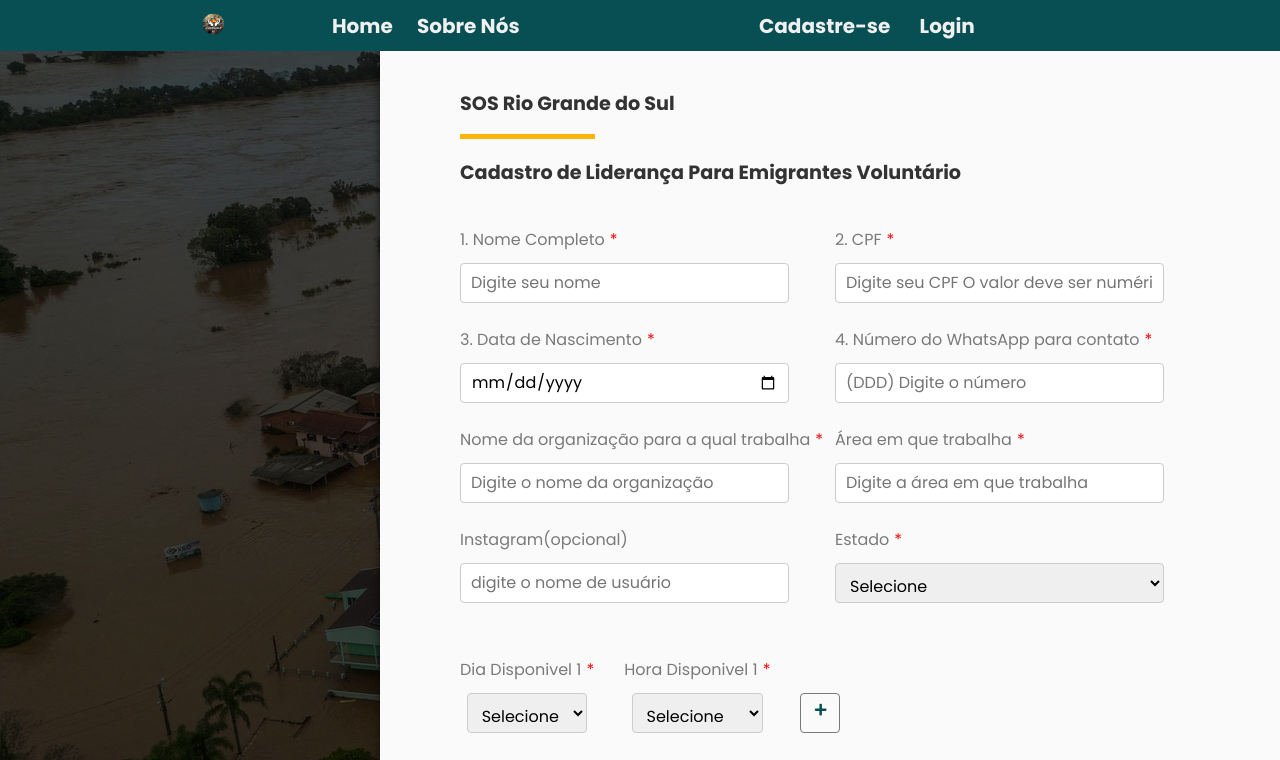
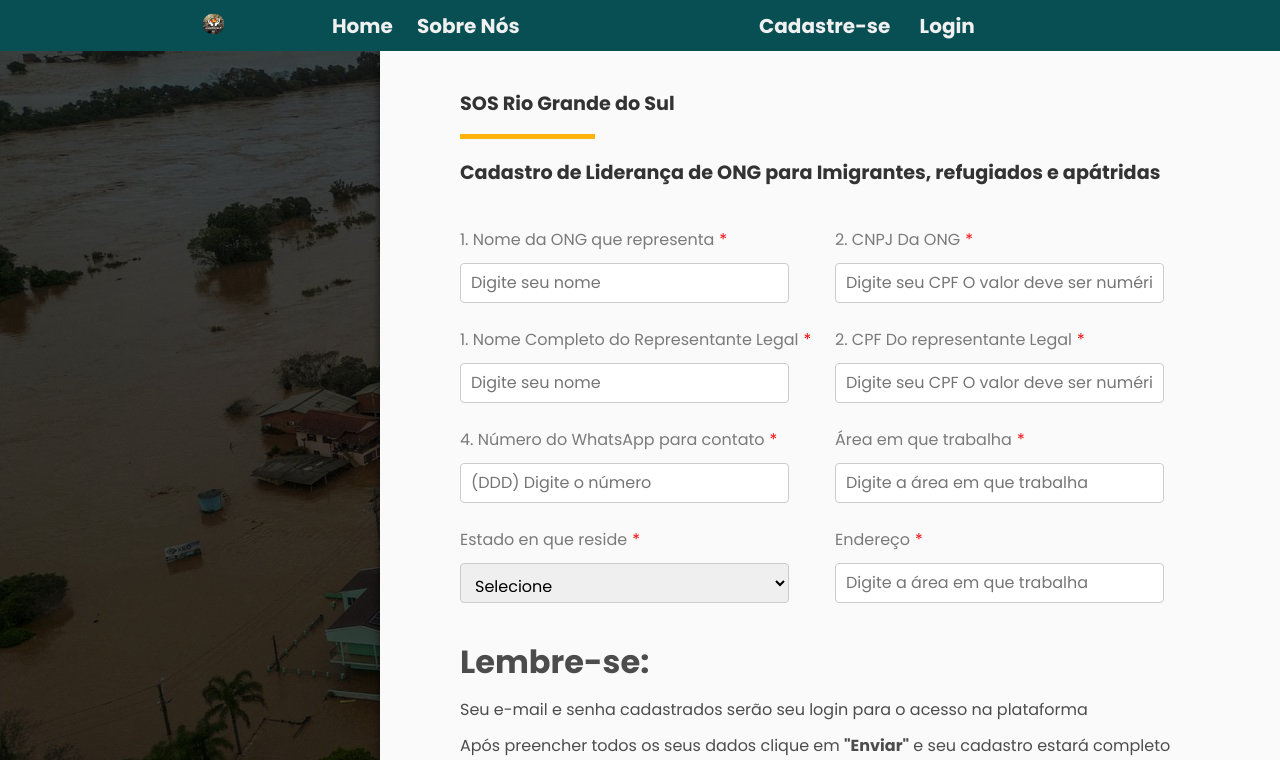
Before and after one commit to Dart1516/proyecto-toti-rs, a React (Create React App) app: page /FormularioLiderImigrante in a window 1280 px wide. Shown: the top 760 px of the page. Built offline with nearby package versions, Linux system fonts and the light colour scheme.

Commit message:
cadastros actualizados

```diff
--- a/src/Pages/FormularioEducadorSocial.js
+++ b/src/Pages/FormularioEducadorSocial.js
@@ -96,7 +96,7 @@ function FormularioEducadorSocial() {
       <div className="container">
         <div className="container-titulo">
         <h2>SOS Rio Grande do Sul </h2>
-        <h2> Educador Social Voluntário </h2>
+        <h2> Cadastro Educador Social Voluntário </h2>
         </div>
         <form className="general-inputs" onSubmit={handleSubmit}>
         <div className="inputs">
--- a/src/Pages/FormularioLiderImigrante.js
+++ b/src/Pages/FormularioLiderImigrante.js
@@ -95,12 +95,12 @@ function FormularioLiderImigrante() {
       <div className="container">
         <div className="container-titulo">
         <h2>SOS Rio Grande do Sul </h2>
-        <h2> Cadastro de Liderança Para Emigrantes Voluntário</h2>
+        <h2> Cadastro de Liderança de ONG para Imigrantes, refugiados e apátridas</h2>
         </div>
         <form className="general-inputs" onSubmit={handleSubmit}>
           <div className="inputs">
           <div className="input-field">
-            <h4>1. Nome Completo<span>*</span></h4>
+            <h4>1. Nome da ONG que representa<span>*</span></h4>
             <input
               className="input-text"
               type="text"
@@ -112,7 +112,7 @@ function FormularioLiderImigrante() {
             />
           </div>
           <div className="input-field">
-            <h4>2. CPF<span>*</span></h4>
+            <h4>2. CNPJ Da ONG<span>*</span></h4>
             <InputMask
               mask="999.999.999-99"
               value={formData.cpf}
@@ -124,14 +124,27 @@ function FormularioLiderImigrante() {
             />
           </div>
           <div className="input-field">
-            <h4>3. Data de Nascimento<span>*</span></h4>
+            <h4>1. Nome Completo do Representante Legal<span>*</span></h4>
             <input
               className="input-text"
-              type="date"
-              name="birthDate"
-              value={formData.birthDate}
+              type="text"
+              name="name"
+              placeholder="Digite seu nome"
+              value={formData.name}
               onChange={handleInputChange}
               required
+            />
+          </div>
+          <div className="input-field">
+            <h4>2. CPF Do representante Legal <span>*</span></h4>
+            <InputMask
+              mask="999.999.999-99"
+              value={formData.cpf}
+              onChange={handleInputChange}
+              placeholder="Digite seu CPF O valor deve ser numérico"
+              required
+              className="input-text"
+              name="cpf"
             />
           </div>
           <div className="input-field">
@@ -147,18 +160,6 @@ function FormularioLiderImigrante() {
             />
           </div>
           <div className="input-field">
-            <h4>Nome da organização para a qual trabalha<span>*</span></h4>
-            <input
-              type="text"
-              name="organization"
-              value={formData.organization}
-              onChange={handleInputChange}
-              placeholder="Digite o nome da organização"
-              required
-              className="input-text"
-            />
-          </div>
-          <div className="input-field">
             <h4>Área em que trabalha<span>*</span></h4>
             <input
               type="text"
@@ -171,19 +172,7 @@ function FormularioLiderImigrante() {
             />
           </div>
           <div className="input-field">
-            <h4>Instagram(opcional)</h4>
-            <input
-              className="input-text"
-              type="insta"
-              name="insta"
-              placeholder="digite o nome de usuário"
-              value={formData.insta}
-              onChange={handleInputChange}
-              required
-            />
-          </div>
-          <div className="input-field">
-            <h4>Estado <span>*</span></h4>
+            <h4>Estado en que reside  <span>*</span></h4>
             <select className="form-select" name="state" value={formData.state} onChange={handleInputChange} required>
               <option value="">Selecione</option>
               <option value="SP">SP</option>
@@ -200,70 +189,23 @@ function FormularioLiderImigrante() {
               <option value="SC">SC</option>
             </select>
           </div>
+          <div className="input-field">
+            <h4>Endereço <span>*</span></h4>
+            <input
+              type="text"
+              name="area"
+              value={formData.area}
+              onChange={handleInputChange}
+              placeholder="Digite a área em que trabalha"
+              required
+              className="input-text"
+            />
+          </div>
 
           </div>
 
 
-          {additionalDays.map((additionalDay, index) => (
-            <div className="form-group" key={index}>
-              <div style={{ display: "flex", gap: "10px", alignItems: "center" }}>
-              <div className="form-group" key={index}>
-              <div className="dia-disponible">
-                <div>
-                  <h4>Dia Disponivel {index + 1}<span>*</span></h4>
-                  <select
-                    className="form-select"
-                    name="day"
-                    value={additionalDay.day}
-                    onChange={(e) => handleDayChange(index, e)}
-                    required
-                  >
-                    <option value="">Selecione</option>
-                    <option value="Segunda">Segunda</option>
-                    <option value="Terça">Terça</option>
-                    <option value="Quarta">Quarta</option>
-                    <option value="Quinta">Quinta</option>
-                    <option value="Sexta">Sexta</option>
-                    <option value="Sabado">Sabado</option>
-                    <option value="Domingo">Domingo</option>
-                  </select>
-                </div>
-                <div>
-                  <h4>Hora Disponivel {index + 1}<span>*</span></h4>
-                  <select
-                    className="form-select"
-                    name="hour"
-                    value={additionalDay.hour}
-                    onChange={(e) => handleDayChange(index, e)}
-                    required
-                  >
-                    <option value="">Selecione</option>
-                    <option value="09:00">09:00</option>
-                    <option value="10:00">10:00</option>
-                    <option value="11:00">11:00</option>
-                    <option value="12:00">12:00</option>
-                    <option value="13:00">13:00</option>
-                    <option value="14:00">14:00</option>
-                    <option value="15:00">15:00</option>
-                    <option value="16:00">16:00</option>
-                    <option value="17:00">17:00</option>
-                    <option value="18:00">18:00</option>
-                    <option value="19:00">19:00</option>
-                    <option value="20:00">20:00</option>
-                    <option value="21:00">21:00</option>
-                  </select>
-                </div>
-                {index > 0 && (
-                  <FaTrash onClick={() => removeDay(index)} className="borrar" />
-                )}
-                {index === additionalDays.length - 1 && (
-                  <button type="button" onClick={() => addDay()}><FaPlus /></button>
-                )}
-              </div>
-            </div>
-              </div>
-            </div>
-          ))}
+
           <div className="lembre-text">
             <h1>Lembre-se:</h1>
             <p>Seu e-mail e senha cadastrados serão seu login para o acesso na plataforma</p>
--- a/src/Pages/cadastro.js
+++ b/src/Pages/cadastro.js
@@ -50,7 +50,7 @@ function Cadastro() {
                   <FaBook />
                 </div>
                 <div className="opciones-texto">
-                  <h2>liderança voluntariado</h2>
+                  <h2>Liderança ONG de Imigrantes, refugiados e apátridas</h2>
                   <p>Descripción para opción 3</p>
                 </div>
               </Link>
```
